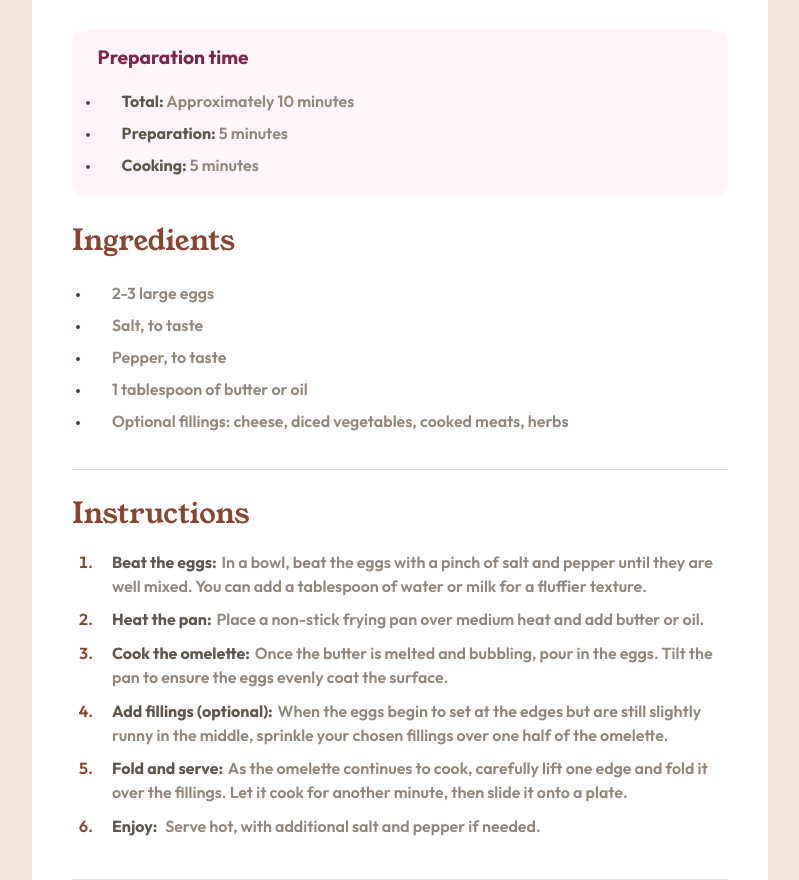
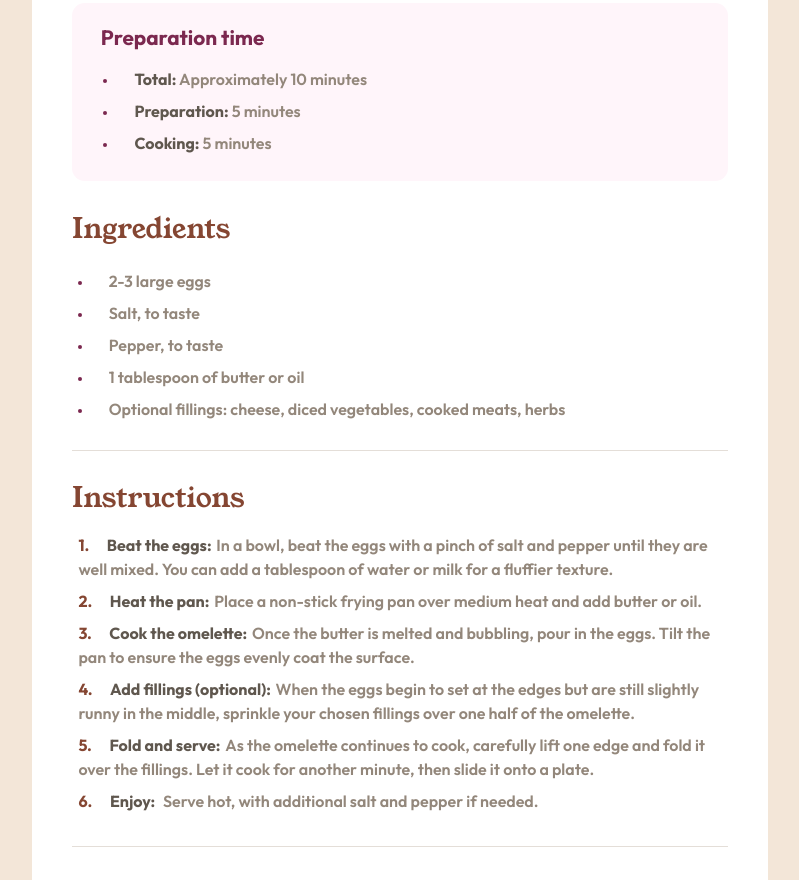
Before and after one commit to Josep-Ocana/frontendMentor-recipePage, a plain HTML site: page index.html in a window 1280 px wide. Shown: the part 644-1524 px from the top of the page, without its empty margins (240-1039 px from the left). Drawn offline with Linux system fonts and the light colour scheme.

Commit message:
resolved errors in html and changes in CSS

```diff
--- a/assets/css/styles.css
+++ b/assets/css/styles.css
@@ -29,21 +29,21 @@ html {
 }
 
 .title {
+	font-family: var(--font-Young-serif);
 	color: var(--nutmeg);
-	font-family: var(--font-Young-serif);
-	font-weight: lighter;
-	font-size: 1.8rem;
+	font-weight: 500;
+	font-size: 1.75rem;
 	margin-bottom: 1.5rem;
 }
 
 section {
-	margin-bottom: 2rem;
+	margin-bottom: 2.2rem;
 	background: var(--white);
 }
 
 ul ::marker {
 	color: var(--darkRaspberry);
-	font-size: 13px;
+	font-size: 12px;
 }
 
 .li-ul {
@@ -60,20 +60,24 @@ span {
 	color: var(--wengebrown);
 }
 
-/* 		Main		___________________________________ */
+/* region Main		___________________________________ */
 main {
-	margin: 8rem auto;
-	padding: 2.5rem;
+	margin: 7.7rem auto;
+	padding: 2.5rem 2.5rem 0 2.5rem;
 	width: 46rem;
 	background: var(--white);
-	border-radius: 1.8rem;
+	border-radius: 1.2rem;
 }
 
 /*		Recipe section			_______________________ */
+#recipe {
+	margin-bottom: 2rem;
+}
 .recipe-img {
 	display: block;
 	width: 100%;
-	border-radius: 1rem;
+	border-radius: 0.8rem;
+	margin-bottom: 2.9rem;
 }
 
 .recipe-title {
@@ -81,65 +85,66 @@ main {
 	font-family: var(--font-Young-serif);
 	font-weight: lighter;
 	margin-bottom: 1.25rem;
-	font-size: 2.6rem;
-	margin-block: 2.8rem;
-	line-height: 2.2rem;
+	font-size: 2.5rem;
+	margin-block: 2.08rem;
 }
 
 /*		Preparation section		_______________________ */
 #preparation {
 	background: var(--rosewhite);
-	padding: 1rem 0.6rem;
-	border-radius: 0.93rem;
+	padding: 1.38rem 0.6rem;
+	border-radius: 0.8rem;
 }
 
-#preparation h3 {
+#preparation h2 {
 	color: var(--darkRaspberry);
-	margin-bottom: 1rem;
-	padding-left: 1rem;
-	font-size: 1.2rem;
+	margin-bottom: 0.9rem;
+	padding-left: 1.2rem;
+	font-size: 1.3rem;
 	font-weight: 700;
 }
 
-#preparation .unordered {
-	padding-left: 2.4rem;
-}
-
-#preparation .unordered span {
-	margin-right: 0.2rem;
+#preparation ul {
+	padding-left: 2.3rem;
 }
 
 /*		Ingredients section		_______________________ */
 #ingredients {
 	border-bottom: 1px solid var(--lightgrey);
-	padding-bottom: 2rem;
+	padding-bottom: 1.6rem;
 }
 
 ul {
-	padding-left: 1.2rem;
-}
-
-.li-ul {
 	padding-left: 1.3rem;
 }
 
-/*		Instructions section	________________________*/
+/*		Instructions section	*/
 #instructions {
 	border-bottom: 1px solid var(--lightgrey);
-	padding-bottom: 2rem;
+	padding-bottom: 1.2rem;
+}
+
+#instructions h2 {
+	margin-bottom: 1rem;
 }
 
 ol {
-	padding-left: 1.5rem;
+	list-style: none; /* Eliminar el estilo predeterminado de los números */
+	counter-reset: my-counter; /* Reiniciar el contador personalizado */
+	padding: 0.4rem;
 }
 
-ol ::marker {
+ol li::before {
+	content: counter(my-counter) '.'; /* Utilizar el valor del contador personalizado */
+	counter-increment: my-counter; /* Incrementar el contador personalizado */
+	font-family: var(--font-Outfit);
+	font-weight: bold;
 	color: var(--nutmeg);
+	margin-right: 0.9rem;
 }
 
 .li-ol {
-	padding-left: 1rem;
-	margin-bottom: 0.6rem;
+	margin-bottom: 0.5rem;
 }
 
 .li-ol span {
@@ -147,13 +152,21 @@ ol ::marker {
 }
 
 /*		Nutrition section		_______________________ */
+#nutrition {
+	padding-bottom: 1.6rem;
+}
 table {
+	margin-top: 0.66rem;
 	width: 100%;
 	border-bottom: none;
 }
 
+tr {
+	border-bottom: 1px solid red;
+}
+
 td {
-	padding: 1rem 0 0.8rem 2rem;
+	padding: 1rem 0 0.4rem 2rem;
 }
 
 td:not(.last) {
@@ -163,6 +176,14 @@ td:not(.last) {
 .measures {
 	color: var(--nutmeg);
 	padding-right: 1rem;
+}
+/* Footer */
+.attribution {
+	font-size: 11px;
+	text-align: center;
+}
+.attribution a {
+	color: hsl(228, 45%, 44%);
 }
 
 /* Media Queries
--- a/index.html
+++ b/index.html
@@ -4,32 +4,17 @@
 		<meta charset="UTF-8" />
 		<meta name="viewport" content="width=device-width, initial-scale=1.0" />
 		<link rel="stylesheet" href="assets/css/styles.css" />
-
-		<!-- displays site properly based on user's device -->
-
 		<link
 			rel="icon"
 			type="image/png"
 			sizes="32x32"
 			href="./assets/images/favicon-32x32.png"
 		/>
-
 		<title>Frontend Mentor | Recipe page</title>
-
-		<!-- Feel free to remove these styles or customise in your own stylesheet 👍 -->
-		<style>
-			.attribution {
-				font-size: 11px;
-				text-align: center;
-			}
-			.attribution a {
-				color: hsl(228, 45%, 44%);
-			}
-		</style>
 	</head>
 	<body>
 		<main>
-			<section id="recipe">
+			<header id="recipe">
 				<img
 					src="assets/images/image-omelette.jpeg"
 					alt="omelette recipe"
@@ -41,10 +26,10 @@
 					omelette combines beaten eggs cooked to perfection, optionally
 					filled with your choice of cheese, vegetables, or meats.
 				</p>
-			</section>
+			</header>
 
 			<section id="preparation">
-				<h3>Preparation time</h3>
+				<h2>Preparation time</h2>
 				<ul>
 					<li class="li-ul">
 						<span>Total:</span> Approximately 10 minutes
@@ -129,11 +114,11 @@
 			</section>
 		</main>
 
-		<div class="attribution">
+		<footer class="attribution">
 			Challenge by
 			<a href="https://www.frontendmentor.io?ref=challenge" target="_blank"
 				>Frontend Mentor</a
 			>. Coded by <a href="#">Josep Ocaña Puigdevall</a>.
-		</div>
+		</footer>
 	</body>
 </html>
```
